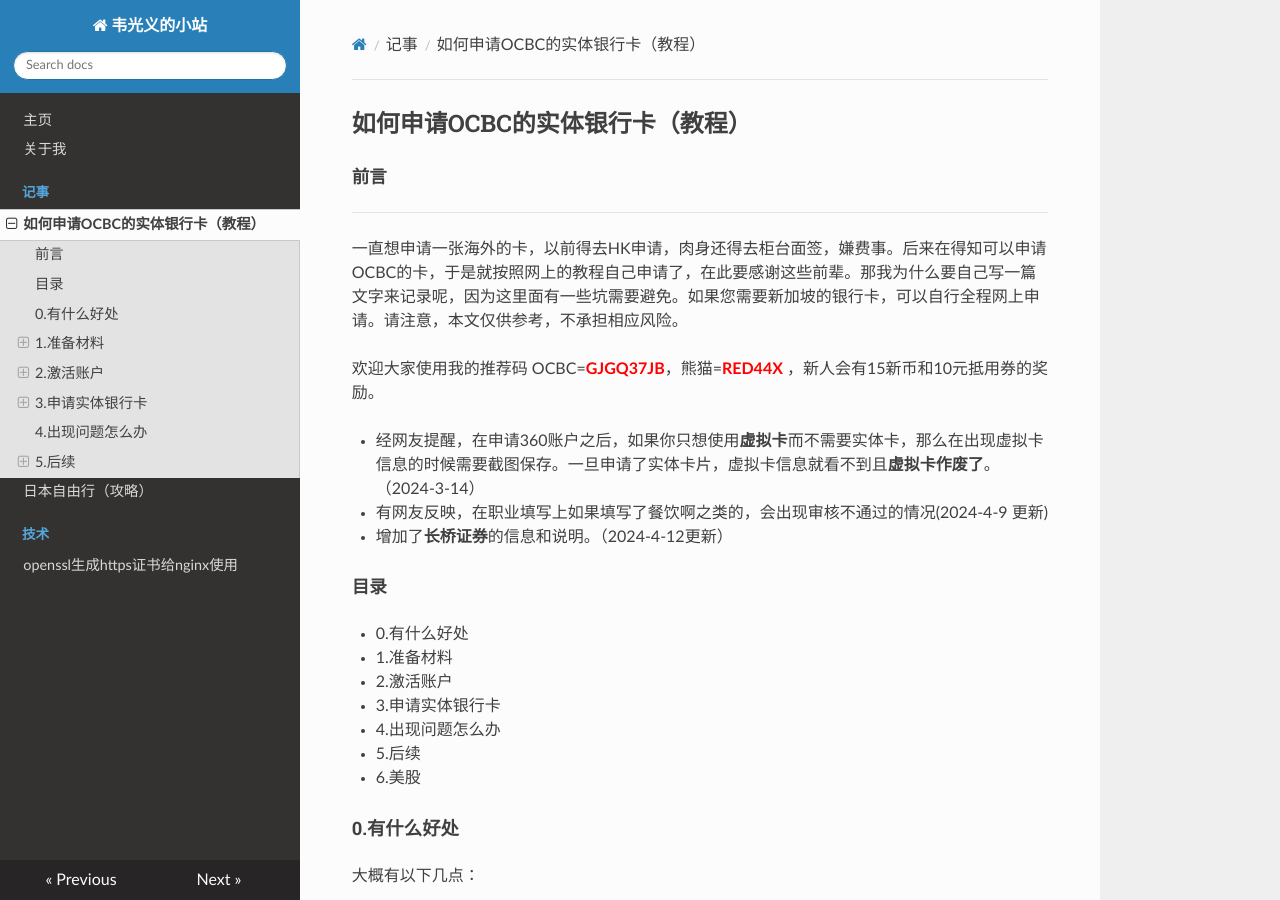
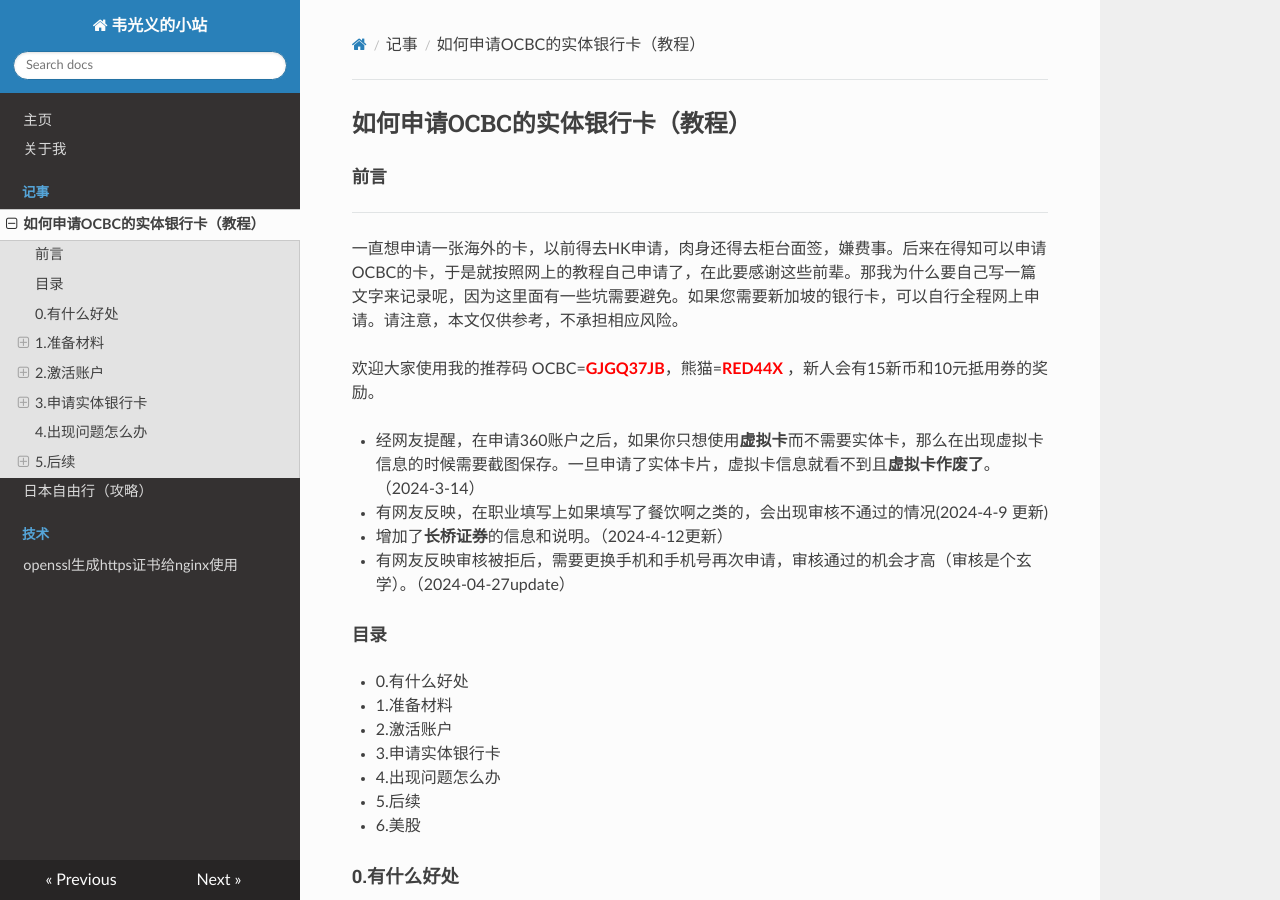
Before and after one commit to ee4ga9d/my-project, an MkDocs documentation site: the page built from docs/2024/03/01.md, in a window 1280 px wide and 900 px high. Built offline with MkDocs 1.6.1, drawn with Linux system fonts in a browser that asks for light colours; nearby versions of some CDN libraries.

Commit message:
unapproved-change phone

```diff
--- a/docs/2024/03/01.md
+++ b/docs/2024/03/01.md
@@ -10,6 +10,7 @@
  * 经网友提醒，在申请360账户之后，如果你只想使用**虚拟卡**而不需要实体卡，那么在出现虚拟卡信息的时候需要截图保存。一旦申请了实体卡片，虚拟卡信息就看不到且**虚拟卡作废了**。（2024-3-14）
  * 有网友反映，在职业填写上如果填写了餐饮啊之类的，会出现审核不通过的情况(2024-4-9 更新)
  * 增加了**长桥证券**的信息和说明。（2024-4-12更新）
+ * 有网友反映审核被拒后，需要更换手机和手机号再次申请，审核通过的机会才高（审核是个玄学）。（2024-04-27update）
 
 ##### 目录
 * 0.有什么好处
```
